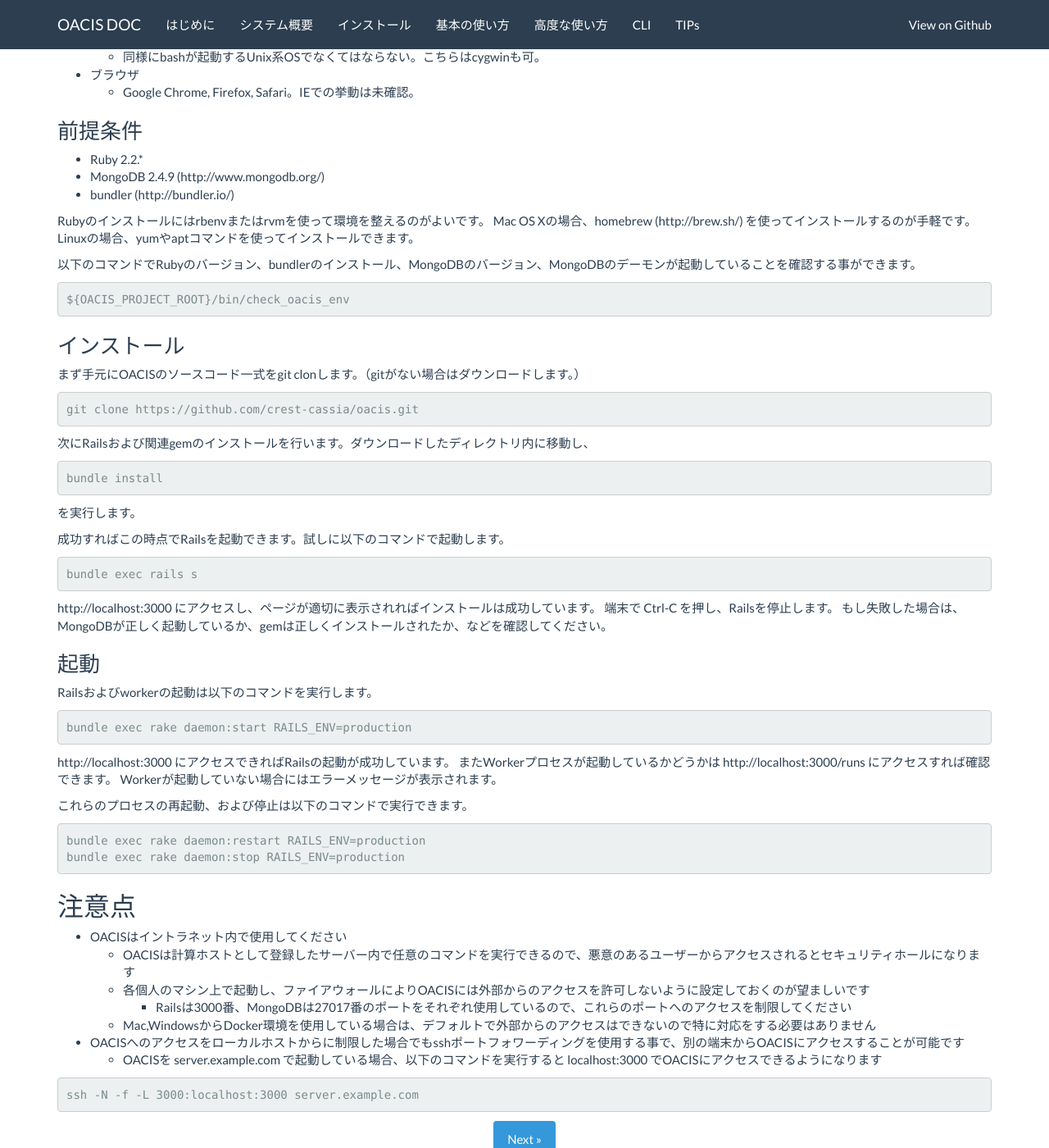
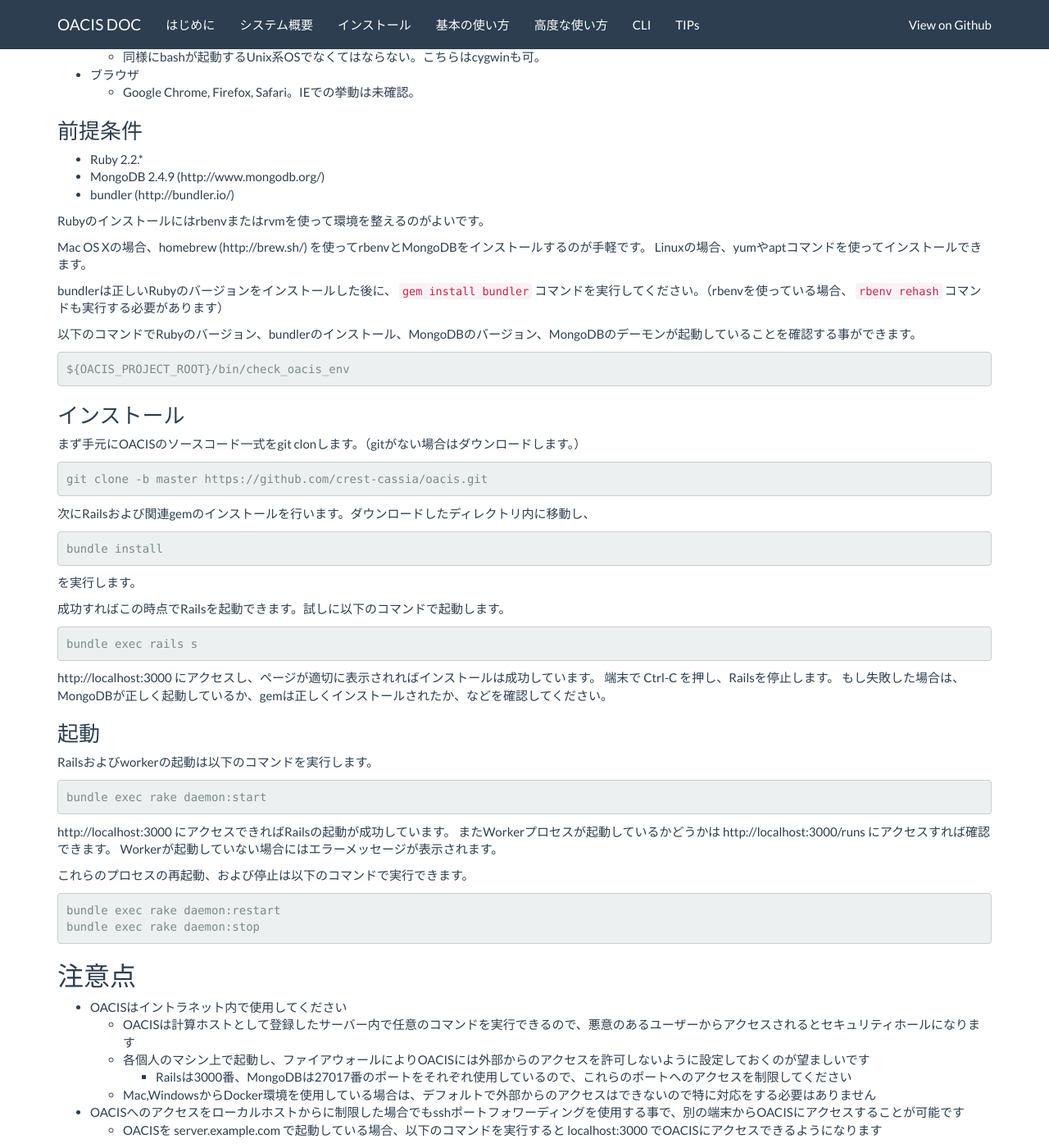
Before and after one commit to crest-cassia/oacis, a Jekyll site: the page built from ja/install.md, in a window 1280 px wide and 1400 px high, scrolled down 839 px. Shown: the whole window at 82% size. Built offline with Jekyll 4.4.1, drawn with Linux system fonts in a browser that asks for light colours; nearby versions of some CDN libraries.

Commit message:
update installation procedure

```diff
--- a/ja/install.md
+++ b/ja/install.md
@@ -58,8 +58,11 @@ Linuxだけでなく、Windows、MacOSにも導入することができます。
 - bundler (http://bundler.io/)
 
 Rubyのインストールにはrbenvまたはrvmを使って環境を整えるのがよいです。
-Mac OS Xの場合、homebrew (http://brew.sh/) を使ってインストールするのが手軽です。
+
+Mac OS Xの場合、homebrew (http://brew.sh/) を使ってrbenvとMongoDBをインストールするのが手軽です。
 Linuxの場合、yumやaptコマンドを使ってインストールできます。
+
+bundlerは正しいRubyのバージョンをインストールした後に、 `gem install bundler` コマンドを実行してください。（rbenvを使っている場合、 `rbenv rehash` コマンドも実行する必要があります）
 
 以下のコマンドでRubyのバージョン、bundlerのインストール、MongoDBのバージョン、MongoDBのデーモンが起動していることを確認する事ができます。
 {% highlight sh %}
@@ -71,7 +74,7 @@ ${OACIS_PROJECT_ROOT}/bin/check_oacis_env
 まず手元にOACISのソースコード一式をgit clonします。（gitがない場合はダウンロードします。）
 
 {% highlight sh %}
-git clone https://github.com/crest-cassia/oacis.git
+git clone -b master https://github.com/crest-cassia/oacis.git
 {% endhighlight %}
 
 次にRailsおよび関連gemのインストールを行います。ダウンロードしたディレクトリ内に移動し、
@@ -92,7 +95,7 @@ http://localhost:3000 にアクセスし、ページが適切に表示されれ
 
 Railsおよびworkerの起動は以下のコマンドを実行します。
 {% highlight sh %}
-bundle exec rake daemon:start RAILS_ENV=production
+bundle exec rake daemon:start
 {% endhighlight %}
 http://localhost:3000 にアクセスできればRailsの起動が成功しています。
 またWorkerプロセスが起動しているかどうかは http://localhost:3000/runs にアクセスすれば確認できます。
@@ -101,8 +104,8 @@ Workerが起動していない場合にはエラーメッセージが表示さ
 これらのプロセスの再起動、および停止は以下のコマンドで実行できます。
 
 {% highlight sh %}
-bundle exec rake daemon:restart RAILS_ENV=production
-bundle exec rake daemon:stop RAILS_ENV=production
+bundle exec rake daemon:restart
+bundle exec rake daemon:stop
 {% endhighlight %}
 
 ## 注意点
```
